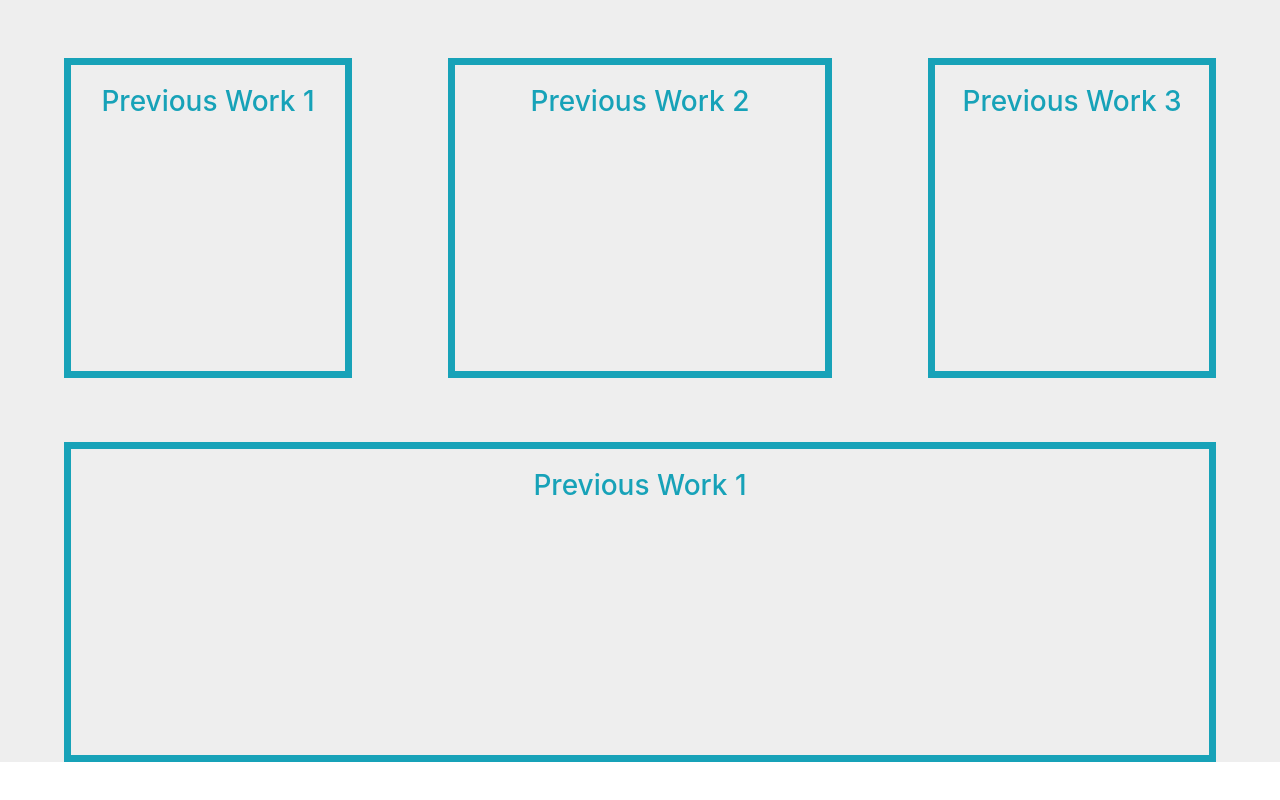
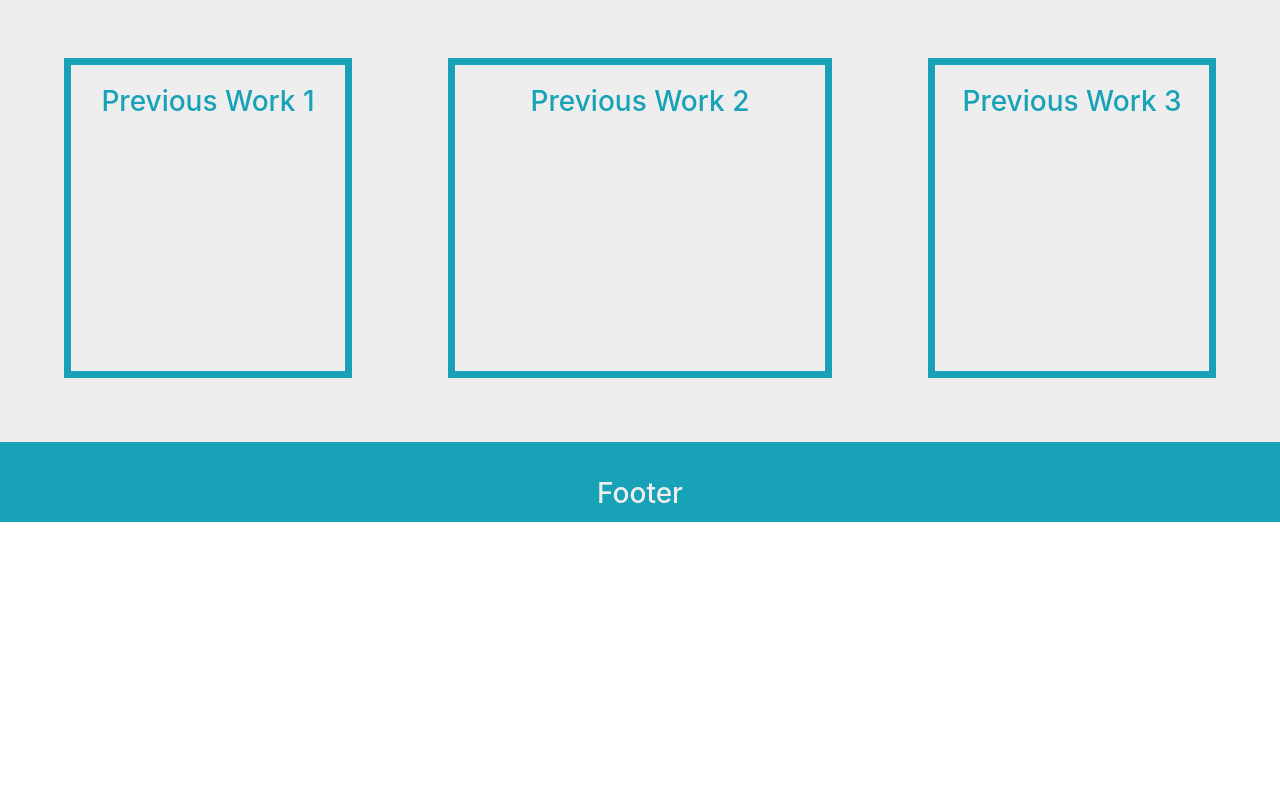
Before and after one commit to tullinge1996/release1.0, a React (Create React App) app in the folder release/: page / in a window 1280 px wide. Shown: the part 872-1672 px from the top of the page. After the commit the page ends 1394 px from the top, so only its background shows below. Built offline with nearby package versions, Linux system fonts and the light colour scheme.

Commit message:
modified footer

```diff
--- a/release/src/App.css
+++ b/release/src/App.css
@@ -64,16 +64,16 @@ border: 7px solid #17A2B8;
 .RowFooter{
   color: #17A2B8;
   text-align: center;
-  min-height: 40vh;
-}
-.RowFooter h3{
-  padding-top: 20px;
+  min-height: 10vh;
 }
 .FooterContainer{
   margin-top: 5%;
-  margin-bottom: 5%;
-  min-width:  90%;
+  min-width:  100%;
 }
 .ColFooter{
-border: 7px solid #17A2B8;
+background-color: #17A2B8;
 }
+.ColFooter h3{
+color: #EEE;
+padding-top: 35px;
+}
--- a/release/src/Footer.js
+++ b/release/src/Footer.js
@@ -8,7 +8,7 @@ class Footer extends Component {
       <Container className="FooterContainer">
       <Row className = "RowFooter">
           <Col xl= "12" className = "ColFooter">
-          <h3>Previous Work 1</h3>
+          <h3>Footer</h3>
           </Col>
         </Row>
       </Container>
```
